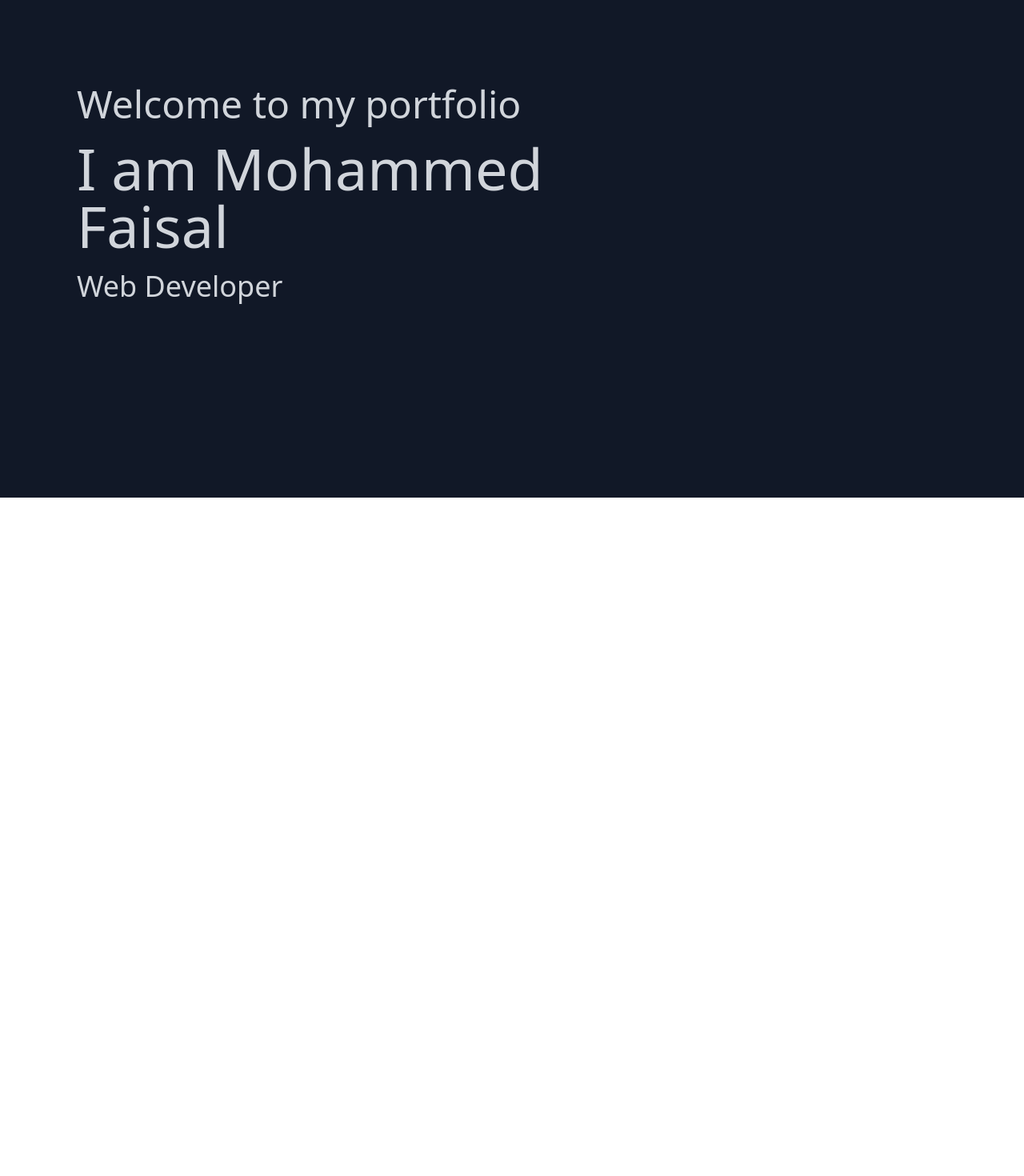
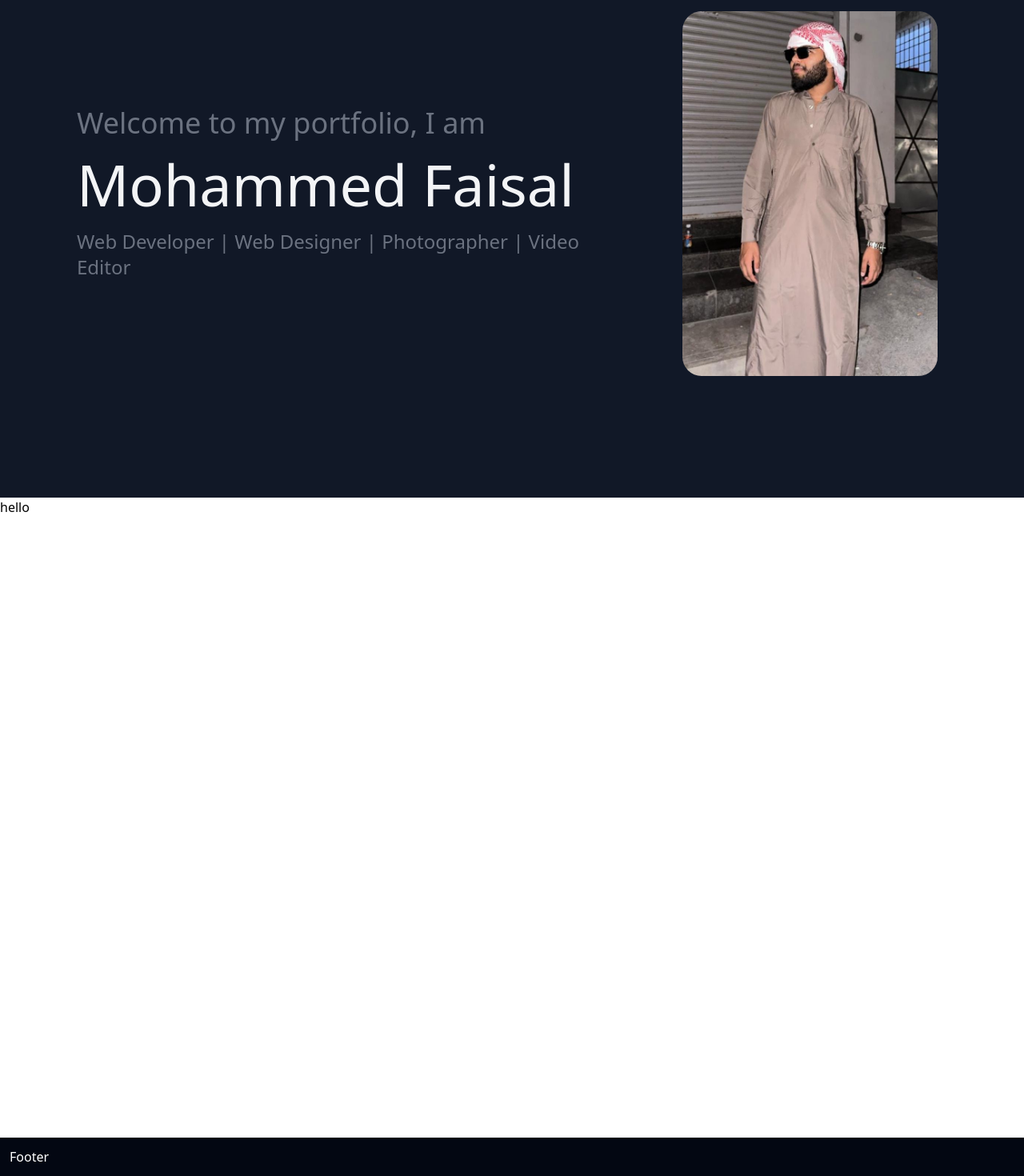
Before and after one commit to mdfaisalshn/port-MERN, a React (Create React App) app in the folder main/: page / in a window 1280 px wide. Shown: the part 186-1656 px from the top of the page at 80% size. Before the commit the page ends 808 px from the top, so only its background shows below. Built offline with nearby package versions, Linux system fonts and the light colour scheme.

Commit message:
adding components to app

```diff
--- a/main/src/App.js
+++ b/main/src/App.js
@@ -1,12 +1,16 @@
 import './App.css';
 import Navbar from './components/Navbar';
 import Hero from './components/Hero';
+import Lac from './components/Lac';
+import Footer from './components/Footer';
 
 function App() {
   return (
     <>
     <Navbar/>
     <Hero/>
+    <Lac/>
+    <Footer/>
     </>
   );
 }
--- /dev/null
+++ b/main/src/components/Footer.jsx
@@ -0,0 +1,11 @@
+import React from 'react'
+
+const Footer = () => {
+  return (
+    <div className='bg-gray-950 text-white p-3'>
+      Footer
+    </div>
+  )
+}
+
+export default Footer
--- a/main/src/components/Hero.jsx
+++ b/main/src/components/Hero.jsx
@@ -1,15 +1,15 @@
 import React from 'react'
-
+import hero from '../assets/hero.jpg'
 const Hero = () => {
   return (
     <div className='flex bg-gray-900 h-[95vh]'>
-      <div className='flex flex-col items-start justify-center text-gray-300 w-2/3 p-24 gap-5'>
-        <h2 className='text-5xl'>Welcome to my portfolio</h2>
-        <h1 className='text-7xl'>I am Mohammed Faisal</h1>
-        <h2 className='text-4xl'>Web Developer</h2>
+      <div className='flex flex-col items-start justify-center text-gray-500 w-2/3 p-24 gap-5'>
+        <h2 className='text-4xl'>Welcome to my portfolio, I am</h2>
+        <h1 className='text-7xl text-gray-100'>Mohammed Faisal</h1>
+        <h2 className='text-2xl'>Web Developer | Web Designer | Photographer | Video Editor</h2>
       </div>
-      <div>
-        {/* <img src="/assets/hero.jpg" alt="" /> */}
+      <div className='flex justify-center items-center'>
+        <img className='h-[60%] rounded-3xl' src={hero} alt=''/>
       </div>
     </div>
   )
--- /dev/null
+++ b/main/src/components/Lac.jsx
@@ -0,0 +1,11 @@
+import React from 'react'
+
+const lac = () => {
+  return (
+    <div  className='h-[100vh]'>
+      hello
+    </div>
+  )
+}
+
+export default lac
```
